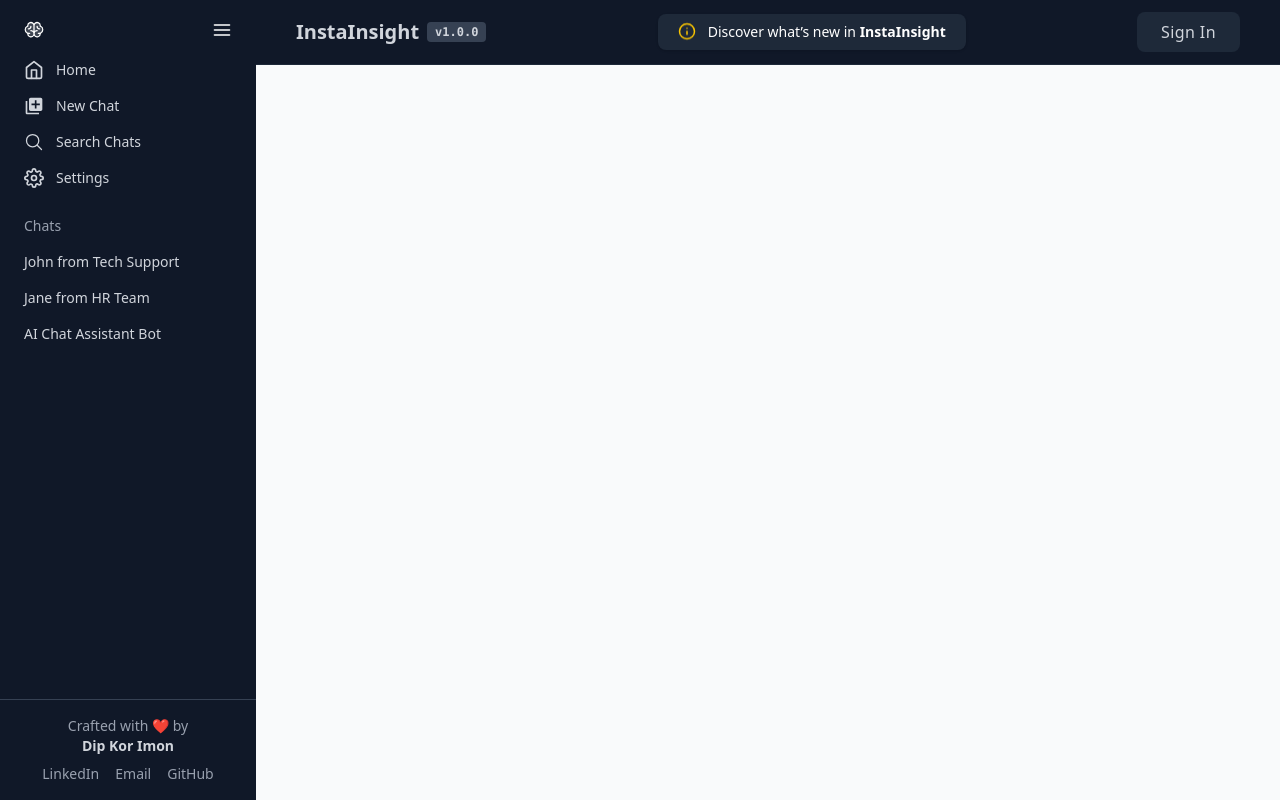
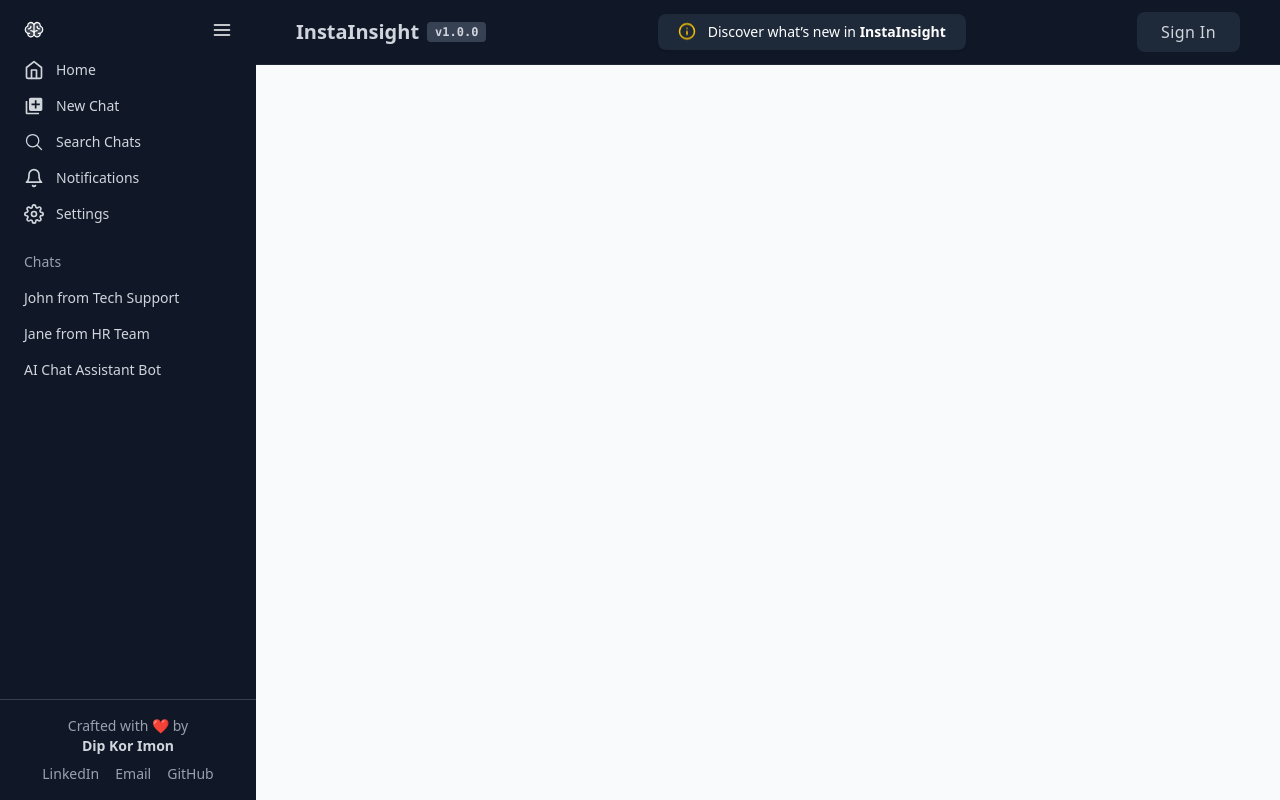
Before and after one commit to dipkorimon/InstaInsight, a Next.js app in the folder client/: page / in a window 1280 px wide. Built offline with nearby package versions, Linux system fonts and the light colour scheme.

Commit message:
>> APP FIX<Components>: NotificationS added sidebar;

```diff
--- a/client/components/Sidebar.js
+++ b/client/components/Sidebar.js
@@ -1,7 +1,7 @@
 "use client";
 
 import { useState } from "react";
-import { FiHome, FiSettings, FiMessageCircle, FiLogOut, FiMenu } from "react-icons/fi";
+import {FiHome, FiSettings, FiMessageCircle, FiLogOut, FiMenu, FiBell} from "react-icons/fi";
 import Link from "next/link";
 import SidebarItem from "@/components/SidebarItem";
 import {PiBrainDuotone} from "react-icons/pi";
@@ -31,6 +31,7 @@ export default function Sidebar() {
                 <SidebarItem href="/" icon={<FiHome size={20} />} label="Home" collapsed={collapsed} />
                 <SidebarItem href="#" icon={<MdAddToPhotos size={20} />} label="New Chat" collapsed={collapsed} />
                 <SidebarItem href="#" icon={<IoSearchOutline size={20} />} label="Search Chats" collapsed={collapsed} />
+                <SidebarItem href="#" icon={<FiBell size={20} />} label="Notifications" collapsed={collapsed} />
                 <SidebarItem href="#" icon={<FiSettings size={20} />} label="Settings" collapsed={collapsed} />
             </div>
 
```
